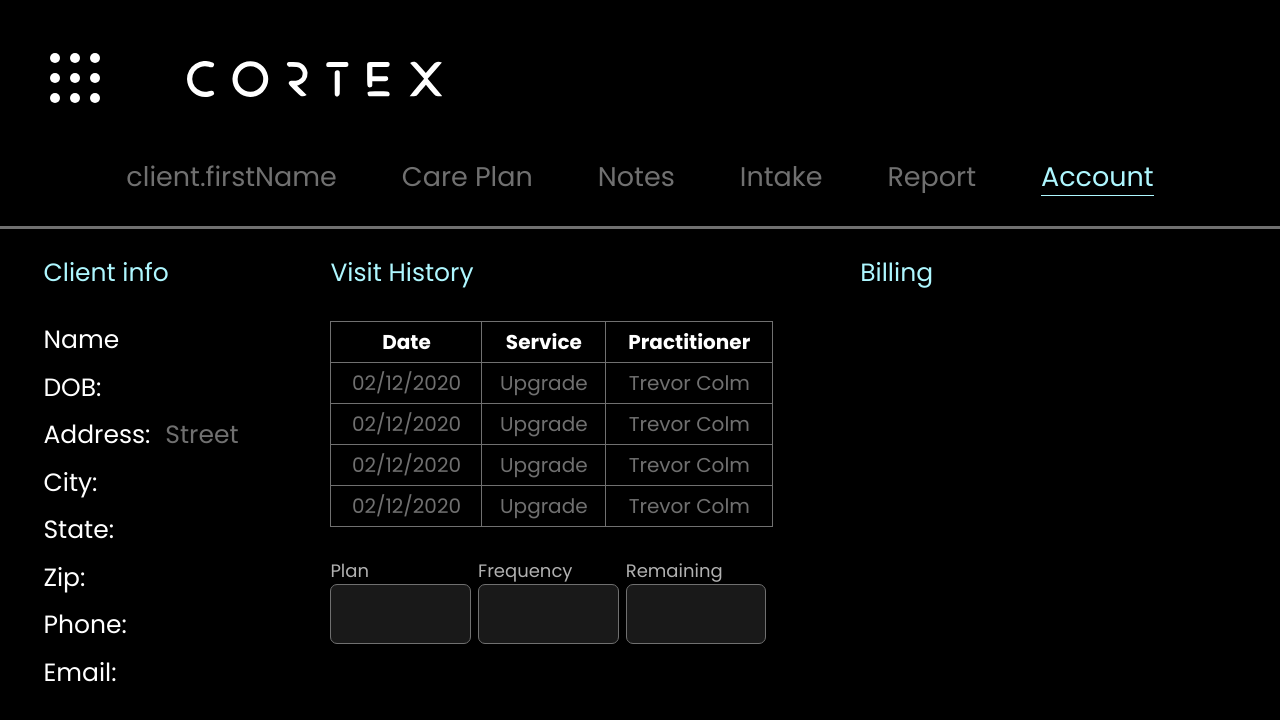
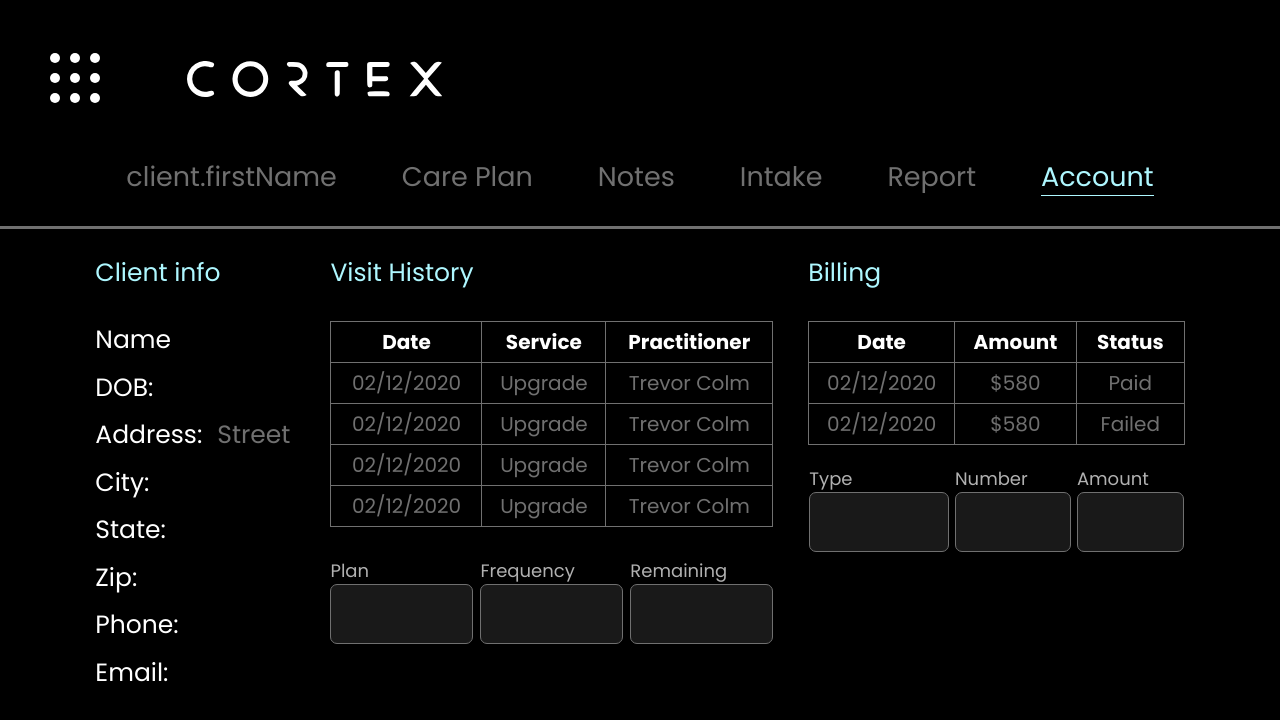
Before and after one commit to Simple2B/cortex-frontend, a React (Create React App) app: page /1/account in a window 1280 px wide. Shown: the top 720 px of the page. Built offline with nearby package versions, Linux system fonts and the light colour scheme; sample sign-in values are in the browser's storage.

Commit message:
table in account

```diff
--- a/src/components/ClientInfo/Account/Account.tsx
+++ b/src/components/ClientInfo/Account/Account.tsx
@@ -126,8 +126,63 @@ export default function Account(): ReactElement {
 
           <div className="billing">
             <div className="clientInfo_tittle">Billing</div>
-            <div className="billing_table"></div>
-            <div className="billing_inputs"></div>
+            <div className="billing_table">
+                <table>
+                  <tr>
+                    <th>Date</th>
+                    <th>Amount</th>
+                    <th>Status</th>
+                  </tr>
+                  <tr>
+                    <td>02/12/2020</td>
+                    <td>$580</td>
+                    <td>Paid</td>
+                  </tr>
+                  <tr>
+                    <td>02/12/2020</td>
+                    <td>$580</td>
+                    <td>Failed</td>
+                  </tr>
+                  <tr>
+                    <td>
+                      <div className="visitHistory_inputContainer">
+                        <div className="inputTitle">Type</div>
+                        <div><input type="text" placeholder=""/></div>
+                      </div>
+                    </td>
+                    <td>
+                      <div className="visitHistory_inputContainer">
+                        <div className="inputTitle">Number</div>
+                        <div><input type="text" placeholder=""/></div>
+                      </div>
+                    </td>
+                    <td>
+                      <div className="visitHistory_inputContainer">
+                        <div className="inputTitle">Amount</div>
+                        <div><input type="text" placeholder=""/></div>
+                      </div>
+                    </td>
+                  </tr>
+                </table>
+            </div>
+            {/* <div className="billing_inputs">
+
+              <div className="visitHistory_inputContainer">
+                <div className="inputTitle">Plan</div>
+                <div><input type="text" placeholder=""/></div>
+              </div>
+
+              <div className="visitHistory_inputContainer">
+                <div className="inputTitle">Frequency</div>
+                <div><input type="text" placeholder=""/></div>
+              </div>
+
+              <div className="visitHistory_inputContainer">
+                <div className="inputTitle">Remaining</div>
+                <div><input type="text" placeholder=""/></div>
+              </div>
+
+            </div> */}
             <div className="billing_form">
 
             </div>
--- a/src/components/ClientInfo/Account/account.css
+++ b/src/components/ClientInfo/Account/account.css
@@ -1,10 +1,12 @@
 .accountContainer {
     display: flex;
-    justify-content: space-around;
+    justify-content: center;
 }
 
-/* .accountContainer div {
-} */
+.accountContainer .clientInfo, .accountContainer .visitHistory {
+    margin-right: 35px;
+}
+
 
 .clientInfo {
     display: flex;
@@ -99,6 +101,22 @@
     padding: 7px;
 }
 
+.billing_table table tr:last-child td {
+    border: 1px solid transparent;
+    text-align: left;
+    padding: 0;
+    padding-top: 20px;
+    padding-right: 5px;
+}
+
+.billing_table table tr:last-child td:last-child {
+    padding-right: 0;
+}
+
+.billing_table table tr:last-child td div {
+    width: 100%;
+}
+
 
 .visitHistory_inputs {
     width: 100%;
@@ -113,6 +131,10 @@
     display: flex;
     flex-direction: column;
     margin-right: 7px;
+}
+
+.visitHistory_inputs div:last-child {
+    margin-right: 0;
 }
 
 .visitHistory_inputContainer div, .visitHistory_inputContainer div input {
@@ -138,9 +160,32 @@
     color: #B1B1B1;
 }
 
-
 .billing {
     width: 29.4%;
+}
+
+.billing_table {
+    width: 100%;
+}
+.billing_table table {
+    width: 100%;
+    border: 1px solid #707070;
+}
+
+.billing_table table tr th {
+    font-size: 30px;
+    color: #fff;
+    border: 1px solid #707070;
+    text-align: center;
+    padding: 7px;
+}
+
+.billing_table table tr td {
+    font-size: 30px;
+    color: #707070;
+    border: 1px solid #707070;
+    text-align: center;
+    padding: 7px;
 }
 
 @media (max-width: 1440px) {
@@ -163,12 +208,12 @@
         font-size: 25px;
     }
 
-    .visitHistory_table table tr th {
+    .visitHistory_table table tr th, .billing_table table tr th {
         font-size: 20px;
         padding: 5px;
     }
 
-    .visitHistory_table table tr td {
+    .visitHistory_table table tr td, .billing_table table tr td {
         font-size: 20px;
         padding: 5px;
     }
```
